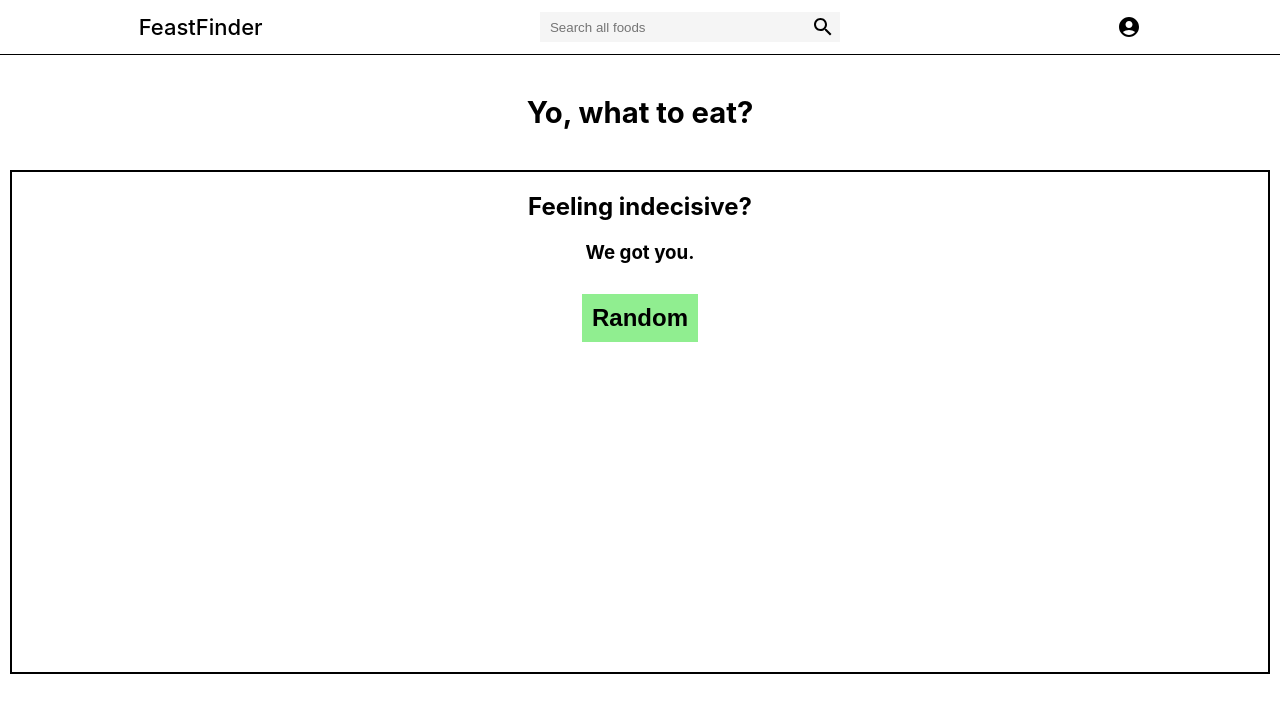
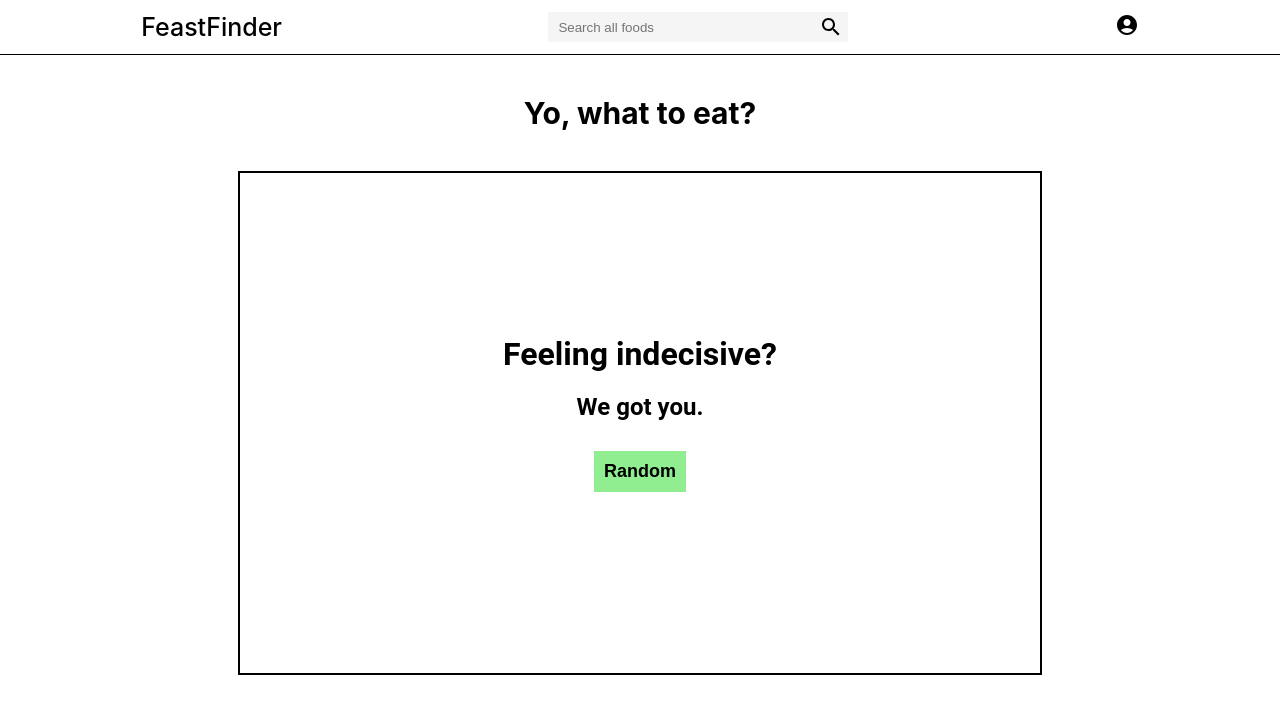
Before and after one commit to mattwhen/feast-finder, a React (Create React App) app: page / in a window 1280 px wide. Shown: the top 714 px of the page. Built offline with nearby package versions, Linux system fonts and the light colour scheme.

Commit message:
Worked on Git issue:'Refactor Card component #7'

```diff
--- a/src/components/Card/Card.scss
+++ b/src/components/Card/Card.scss
@@ -3,7 +3,7 @@
 	display: grid;
 	column-gap: 50px;
 	grid-template-columns: auto auto auto;
-	gap: 10px;
+	gap: 0px;
 	width: 300px;
 	font-size: 12px;
 	border: 3px solid green;
@@ -34,12 +34,22 @@
 	}
 
 	.cardImage {
-		width: 300px;
+		width: 100%;
 		height: 200px;
+		object-fit: cover;
 	}
+
 }
 
 .cardContainer:hover {
 	cursor: pointer;
 	opacity: 0.8;
 }
+
+@media (min-width: 320px) and (max-width: 425px) {
+	.cardContainer {
+		gap: 0px;
+		width: 200px;
+
+	}
+}
--- a/src/components/CardContainer/CardContainer.scss
+++ b/src/components/CardContainer/CardContainer.scss
@@ -23,7 +23,7 @@
         padding: 10px;
         border: none;
         background-color: lightgreen;
-        font-size: 24px;
+        font-size: 18px;
         font-weight: 800;
         margin-top: 10px;
     }
@@ -43,3 +43,20 @@
         flex-wrap: wrap;
     }
 }
+
+@media (min-width: 325px) and (max-width: 749px) {
+    .recipeRandomBtn {
+        font-size: 10px;
+    }
+}
+
+@media (min-width: 750px) {
+    .titleContainer {
+        h2 {
+            font-size: 2em;
+        }
+        h3 {
+            font-size: 1.5em;
+        }
+    }
+}
--- a/src/components/Food/Food.scss
+++ b/src/components/Food/Food.scss
@@ -1,13 +1,16 @@
 .food {
 	display: flex;
 	justify-content: center;
-	border: solid 2px black;
 	margin: 0px 10px;
-	min-height: 500px;
+	font-family: "Roboto", sans-serif;
+	font-weight: 100;
+	font-style: normal;
 
 	.foodContainer {
 		width: 800px;
-		height: 80%;
+		min-height: 500px;
+		margin-bottom: 40px;
+		border: solid 2px black;
 		display: flex;
 		justify-content: center;
 	}
--- a/src/components/Header/Header.jsx
+++ b/src/components/Header/Header.jsx
@@ -1,20 +1,11 @@
 import SearchBar from '../SearchBar/SearchBar';
-import { getIngredients } from '../../services/api';
 import './Header.scss';
 
 export default function Header({ text, setText, setRandomData }) {
-	const fetchIngredients = async (e) => {
-		e.preventDefault();
-		const data = await getIngredients(text);
-		setRandomData(data);
-		console.log(data);
-	};
-
 	return (
 		<div className='header'>
 			<h3 className='headerTitle'>Yo, what to eat?</h3>
 			{/* Search Bar for INGREDIENTS... */}
-
 		</div>
 	);
 }
--- a/src/components/Header/Header.scss
+++ b/src/components/Header/Header.scss
@@ -3,11 +3,19 @@
 	flex-direction: column;
 	justify-content: center;
 	align-items: center;
-	font-size: 25px;
 	font-weight: 600;
 	margin: 30px 0px;
 
 	.headerTitle {
+		font-size: 30px;
 		margin: 10px 0px;
 	}
 }
+
+@media (min-width: 320px) and (max-width: 425px) {
+	.header {
+		.headerTitle {
+			font-size: 21px;
+		}
+	}
+}
--- a/src/components/NavBar/Navbar.jsx
+++ b/src/components/NavBar/Navbar.jsx
@@ -1,6 +1,6 @@
-import { useEffect, useState } from 'react';
 import SearchBar from '../SearchBar/SearchBar';
 import AccountCircleIcon from '@mui/icons-material/AccountCircle';
+import MenuIcon from '@mui/icons-material/Menu';
 import './Navbar.scss';
 import { fetchData } from '../../services/api';
 
@@ -10,6 +10,7 @@ export default function Navbar({ text, setText, setRandomData }) {
 		e.preventDefault();
 		const data = await fetchData(text);
 		console.log('Submit Form ' + text);
+		setText("");
 		setRandomData(data);
 	}
 
@@ -17,6 +18,8 @@ export default function Navbar({ text, setText, setRandomData }) {
 		<div className='navbar'>
 			<div className='container'>
 				<h1 className='title'>FeastFinder</h1>
+				{/* TODO: Hide AccountCircleIcon component when max-width of screen is 425px.
+				ONLY allow the SearchBar component and Logo to be rendered. */}
 				<SearchBar
 					onSubmit={submitForm}
 					text={text}
--- a/src/components/NavBar/Navbar.scss
+++ b/src/components/NavBar/Navbar.scss
@@ -6,7 +6,7 @@
 	display: flex;
 	align-items: center;
     justify-content: space-around;
-    padding: 12px 0px;
+    padding: 12px 8px;
 }
 
 .title {
@@ -20,3 +20,38 @@
     align-items: center;
     cursor: pointer;
 }
+
+@media (min-width: 320px) {
+    .navbar {
+        h1 {
+            font-size: 12px;
+        }
+        .profileIcon {
+            display: none;
+        }
+    }
+}
+
+@media (min-width: 375px) and (max-width: 425px) {
+    .navbar {
+        h1 {
+            font-size: 15px;
+        }
+
+        .container {
+            justify-content: space-around;
+        }
+    }
+}
+
+@media (min-width: 768px) {
+    .navbar {
+        .profileIcon {
+            display: block;
+        }
+
+        h1 {
+            font-size: 25px;
+        }
+    }
+}
--- a/src/components/SearchBar/SearchBar.jsx
+++ b/src/components/SearchBar/SearchBar.jsx
@@ -1,6 +1,5 @@
 import './SearchBar.scss';
 import SearchIcon from '@mui/icons-material/Search';
-import LocalDiningIcon from '@mui/icons-material/LocalDining';
 
 export default function SearchBar({
 	onSubmit,
--- a/src/components/SearchBar/SearchBar.scss
+++ b/src/components/SearchBar/SearchBar.scss
@@ -24,4 +24,14 @@
 		top: 10%;
 		right: 5px;
 	}
+
 }
+
+@media (max-width: 425px) {
+	.searchbar {
+
+		input {
+			width: 200px;
+		}
+	}
+}
```
Also changed, not shown: public/index.html (indentation only).
